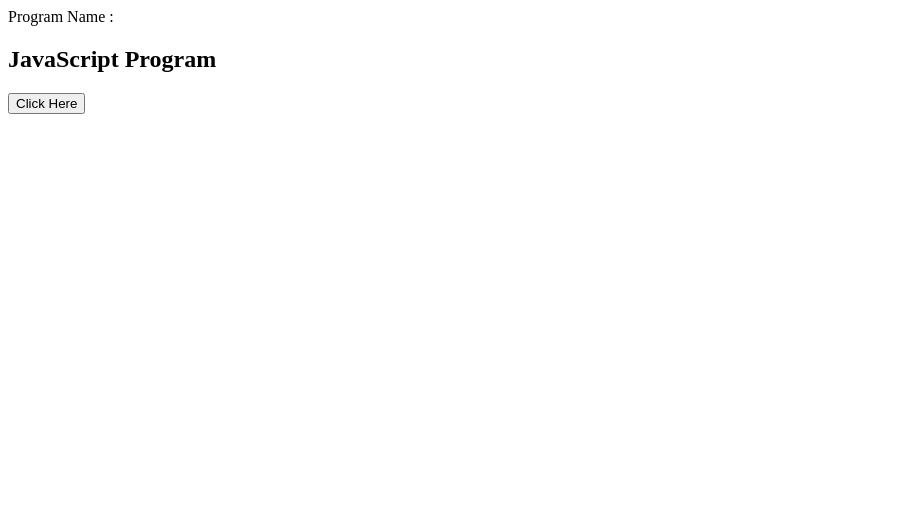
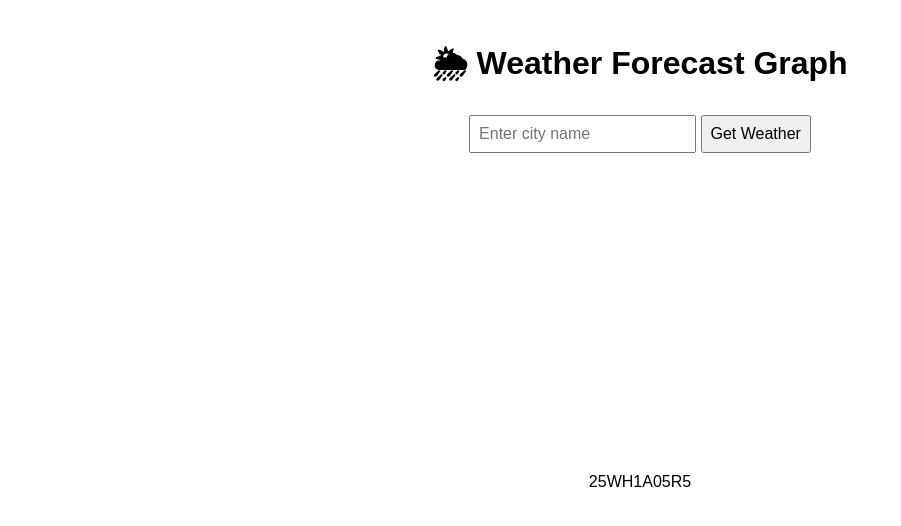
Before and after one commit to 25wh1a05r5-oss/nodejslab, a plain HTML site: page index.html in a window 1280 px wide. Shown: the whole page, without its empty margins (0-901 px from the left). Drawn offline with nearby package versions, Linux system fonts and the light colour scheme.

Commit message:
Add files via upload

```diff
--- a/index.html
+++ b/index.html
@@ -1,15 +1,40 @@
+
 <!DOCTYPE html>
-<html>
+<html lang="en">
 <head>
-    <title>JavaScript</title>
-Program Name :
-    <script src="Script.js"></script>
+  <meta charset="UTF-8" />
+  <title>ES6 Weather Graph App</title>
+
+  <!-- Chart.js library: lets us draw a graph very easily, no need to build one ourselves -->
+  <script src="https://cdn.jsdelivr.net/npm/chart.js"></script>
+
+  <style>
+    body {
+      font-family: Arial, sans-serif;
+      max-width: 700px;
+      margin: 40px auto;
+      text-align: center;
+    }
+    input, button {
+      padding: 8px;
+      font-size: 16px;
+    }
+    #message {
+      color: red;
+      margin-top: 10px;
+    }
+  </style>
 </head>
 <body>
 
-    <h2>JavaScript Program</h2>
+  <h1>🌦 Weather Forecast Graph</h1>
+  <input type="text" id="cityInput" placeholder="Enter city name" />
+  <button id="getWeatherBtn">Get Weather</button>
 
-    <button onclick="displayMessage()">Click Here</button>
+  <p id="message"></p>
+  <canvas id="weatherChart" width="600" height="300"></canvas>
 
+  <script src="app.js"></script>
 </body>
+<footer>25WH1A05R5</footer>
 </html>
```
